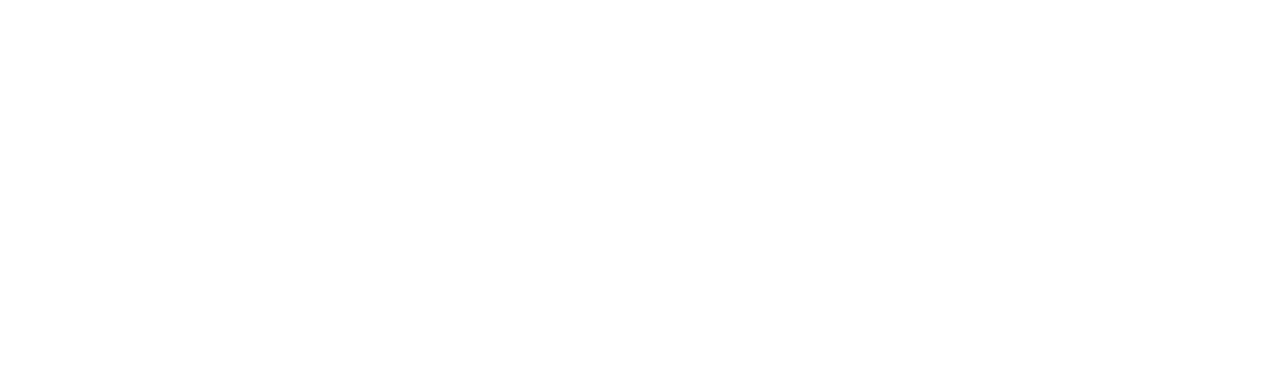
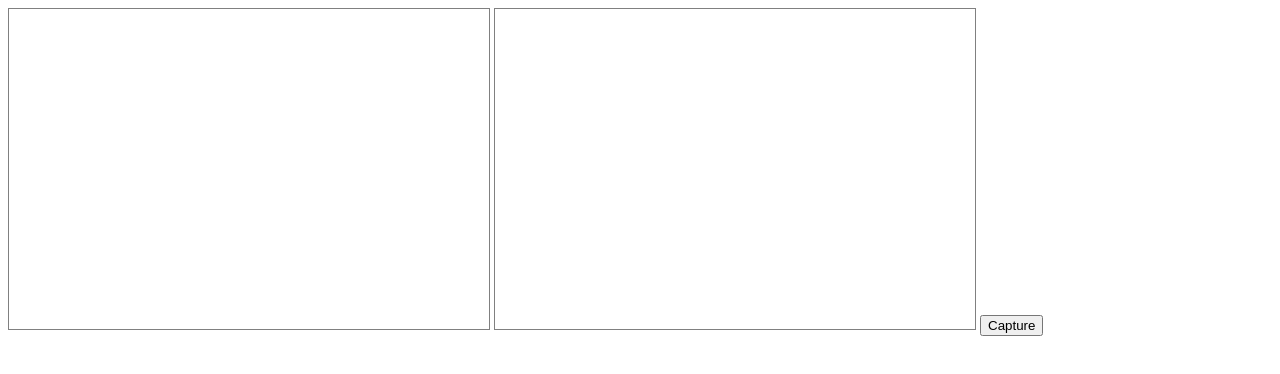
Before and after one commit to thaole4416/learnWebRTC, a plain HTML site: page index.html in a window 1280 px wide. Drawn offline with Linux system fonts and the light colour scheme.

Commit message:
photobooth app

```diff
--- a/index.html
+++ b/index.html
@@ -6,9 +6,18 @@
     <link rel="icon" href="https://www.gstatic.com/devrel-devsite/prod/v3069b08f6c9d146fa6a9c7f184b2836998ab5f12cefec1342a7bf6dca024aa94/webrtc/images/touchicon-180.png" type="image/x-icon"/>
     <meta name="viewport" content="width=device-width, initial-scale=1.0">
     <title>WebRTC</title>
+    <style>
+        video, canvas {
+            border: 1px solid gray;
+            width: 480px;
+            height: 320px;
+        }
+    </style>
 </head>
 <body>
     <video autoplay></video>
-    <script src="main.js"></script>
+    <canvas></canvas>
+    <button id="capture">Capture</button>
+    <script src="photobooth.js"></script>
 </body>
 </html>
--- /dev/null
+++ b/photobooth.js
@@ -0,0 +1,45 @@
+function hasUserMedia() {
+  return !!(
+    navigator.getUserMedia ||
+    navigator.webkitGetUserMedia ||
+    navigator.mozGetUserMeida ||
+    navigator.msGetUserMedia
+  );
+}
+
+function main() {
+  if (hasUserMedia()) {
+    navigator.getUserMedia =
+      navigator.getUserMedia ||
+      navigator.webkitGetUserMedia ||
+      navigator.mozGetUserMeida ||
+      navigator.msGetUserMedia;
+    const video = document.querySelector("video");
+    const canvas = document.querySelector("canvas");
+    let streaming = false;
+    navigator.getUserMedia(
+      { video: true, audio: false },
+      function (stream) {
+        video.srcObject = stream;
+        streaming = true;
+      },
+      function (err) {
+        alert("error", err);
+      }
+    );
+    document
+      .querySelector("#capture")
+      .addEventListener("click", function (event) {
+        if (streaming) {
+          canvas.width = video.videoWidth;
+          canvas.height = video.videoHeight;
+          let context = canvas.getContext("2d");
+          context.drawImage(video, 0, 0);
+        }
+      });
+  } else {
+    alert("Sorry, your browser does not support getUserMedia.");
+  }
+}
+
+main();
```
